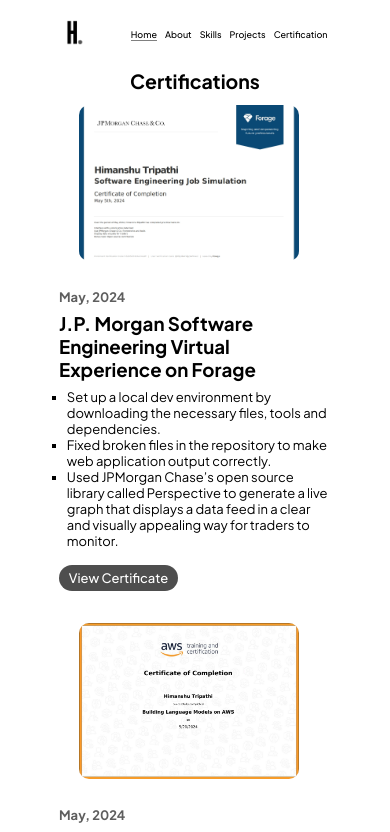
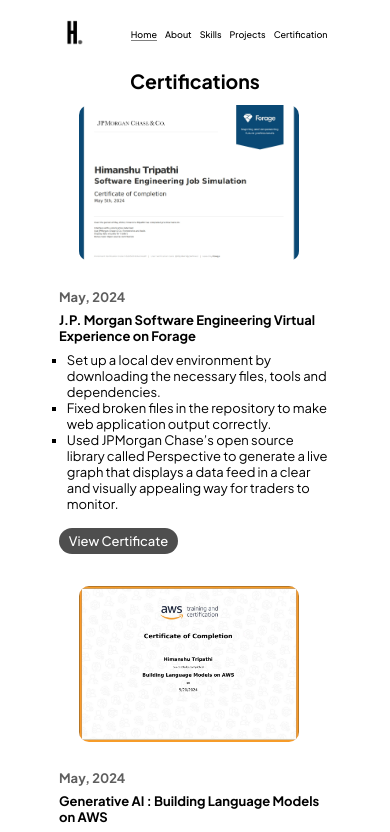
Before and after one commit to himxnshutripathi/personalportfolio, a React (Vite) app: page /certificates in a window 390 px wide. Shown: the top 832 px of the page. Built offline with nearby package versions, Linux system fonts and the light colour scheme; a web font is replaced by a local one.

Commit message:
Update CertiItem.css

```diff
--- a/src/Components/Certificates/CertiItem/CertiItem.css
+++ b/src/Components/Certificates/CertiItem/CertiItem.css
@@ -75,6 +75,9 @@
     .right h2{
         font-size: small;
     }
+    .right h3{
+        font-size: small;
+    }
     .right ul li{
         font-size: small;
     }
```
